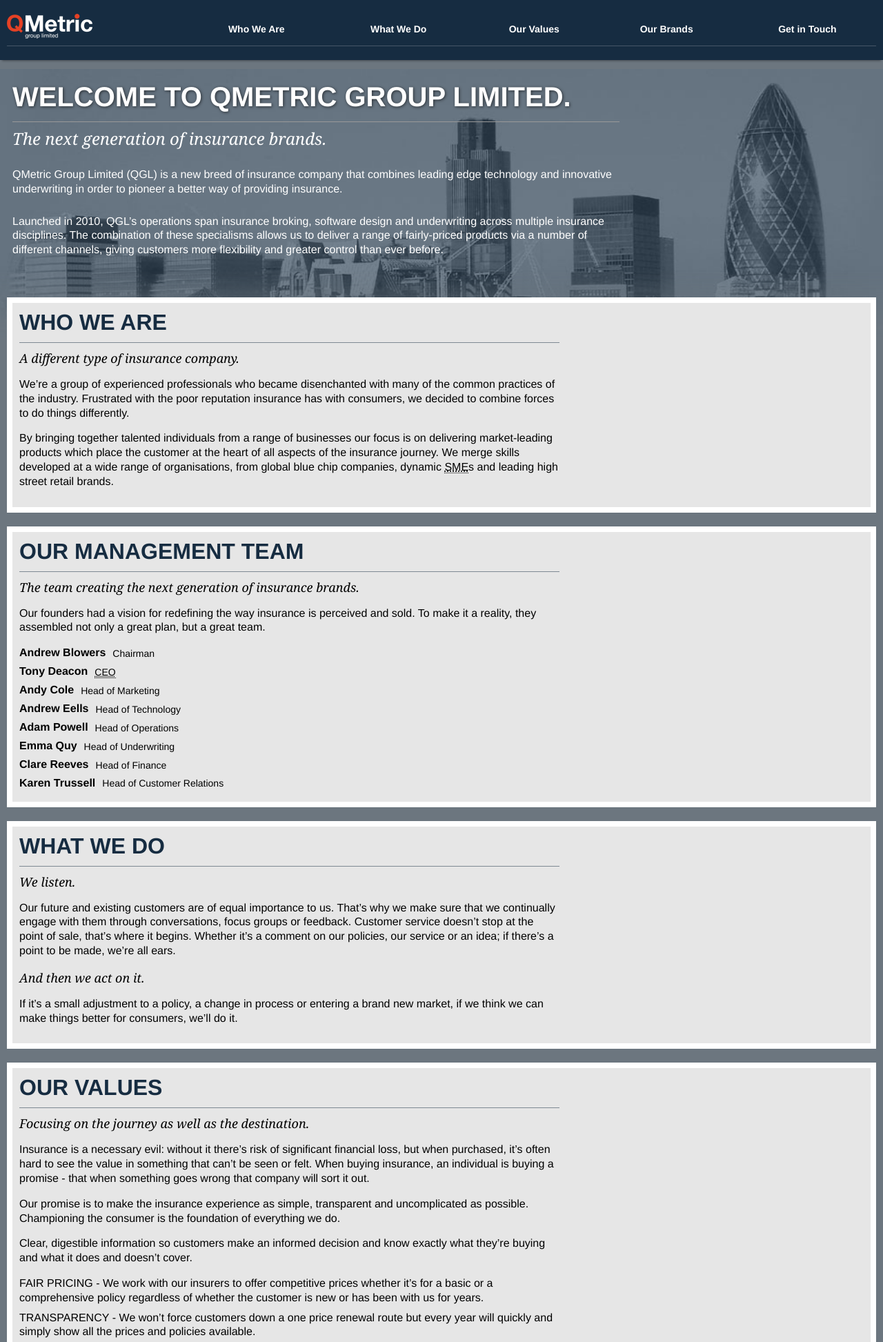
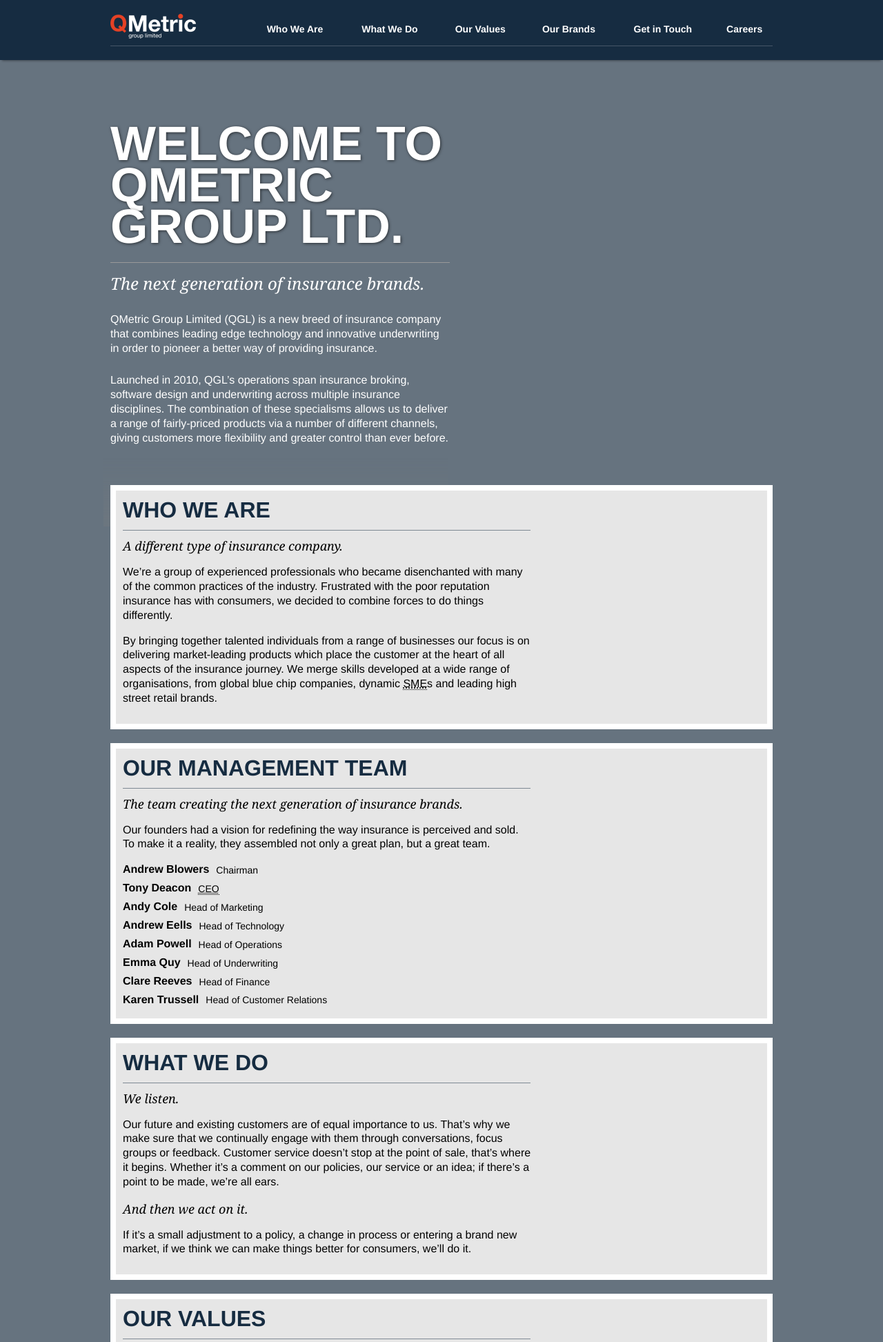
Before and after one commit to qmetric/qmg-website, a PHP site: page / in a window 1280 px wide. Shown: the top 1945 px of the page at 69% size. Run offline with PHP 8.4, Linux system fonts and the light colour scheme; some web fonts are replaced.

Commit message:
Early desktop styles

```diff
--- a/assets/css/qmetric.css
+++ b/assets/css/qmetric.css
@@ -452,7 +452,7 @@ table {
 body {
   font-size: 1em;
   font-family: "HelveticaNeueW01-55Roma", "Helvetica Neue", Helvetica, Arial, sans-serif;
-  background-color: #6c767f;
+  background-color: #66737f;
   -webkit-font-smoothing: antialiased;
 }
 p,
@@ -519,7 +519,7 @@ h1 {
 }
 @media only screen and (min-width: 46.875em) {
   .hdr-lrg {
-    font-size: 2.5em;
+    font-size: 3.125em;
     border-bottom: 1px solid #999999;
     padding-bottom: 0.3125em;
     -webkit-text-shadow: 1px 1px 4px rgba(0, 0, 0, 0.6);
@@ -528,6 +528,15 @@ h1 {
   }
   .hdr-sub-main {
     font-size: 1.5em;
+  }
+}
+@media only screen and (min-width: 78.125em) {
+  .hdr-lrg {
+    font-size: 4.375em;
+    line-height: 60px;
+  }
+  .hdr-sub-main {
+    font-weight: 200;
   }
 }
 .content {
@@ -594,6 +603,11 @@ h1 {
     padding-top: 6.25em;
   }
 }
+@media only screen and (min-width: 46.875em) {
+  .page {
+    padding-top: 5em;
+  }
+}
 @media only screen and (min-width: 56.25em) {
   .content-wrap {
     width: 64%;
@@ -602,6 +616,20 @@ h1 {
 @media only screen and (min-width: 78.125em) {
   .content-media > .img {
     display: none;
+  }
+  .fixed-width {
+    width: 980px;
+    margin-left: auto;
+    margin-right: auto;
+  }
+  .container {
+    background: url("../images/skyline-full.jpg") center bottom no-repeat fixed;
+    background-size: contain;
+  }
+}
+@media only screen and (min-width: 2000px) {
+  .container {
+    background-size: 80%;
   }
 }
 .site-header {
@@ -643,6 +671,14 @@ h1 {
 }
 .site-footer a {
   color: #f1f1f1;
+}
+.site-footer ul {
+  margin: 1em 0;
+  list-style-type: disc;
+  margin-left: 1em;
+}
+.site-footer li {
+  margin-bottom: 0.3125em;
 }
 .primary-nav {
   padding: 0 0.625em 0.3125em;
@@ -762,6 +798,18 @@ h1 {
     background-color: transparent;
   }
 }
+@media only screen and (min-width: 78.125em) {
+  .intro {
+    background-image: none;
+    width: 500px;
+    margin-top: 80px;
+  }
+  .intro hgroup,
+  .intro p {
+    width: 100%;
+    padding-left: 0;
+  }
+}
 .staff dt {
   font-weight: bold;
 }
--- a/assets/less/base/type.less
+++ b/assets/less/base/type.less
@@ -71,7 +71,7 @@ h1 {
 @media only screen and (min-width: @tablet) {
 
     .hdr-lrg {
-        font-size: @px40;
+        font-size: @px50;
         border-bottom: 1px solid @grayLight;
         padding-bottom: @px5;
         .text-shadow(1px 1px 4px rgba(0,0,0,.6));
@@ -82,3 +82,16 @@ h1 {
     }
 
 }
+
+@media only screen and (min-width: @desktop) {
+
+    .hdr-lrg {
+        font-size: @px60 + @px10;
+        line-height: 60px;
+    }
+
+    .hdr-sub-main {
+        font-weight: 200;
+    }
+
+}
--- a/assets/less/imports/vars.less
+++ b/assets/less/imports/vars.less
@@ -5,7 +5,7 @@
 // Site colours
 @darkBlue:              #162c41;
 @link:                  #e54125;
-@bodyBg:                #6c767f;
+@bodyBg:                #66737f;
 @contentBg:             #e6e6e6;
 @bdrGray:               #455667;
 
--- a/assets/less/layout/footer.less
+++ b/assets/less/layout/footer.less
@@ -13,4 +13,14 @@
     a {
         color: @offWhite;
     }
+
+    ul {
+        margin: 1em 0;
+        list-style-type: disc;
+        margin-left: 1em;
+    }
+
+    li {
+        margin-bottom: @px5;
+    }
 }
--- a/assets/less/layout/general.less
+++ b/assets/less/layout/general.less
@@ -73,6 +73,14 @@
 
 }
 
+@media only screen and (min-width: @tablet) {
+
+    .page {
+        padding-top: (@px60 + @px20);
+    }
+
+}
+
 @media only screen and (min-width: @desktopSmall) {
 
     .content-wrap {
@@ -87,4 +95,23 @@
         display: none;
     }
 
+    .fixed-width {
+        width: 980px;
+        margin-left: auto;
+        margin-right: auto;
+    }
+
+    .container {
+        background: url("@{imgPath}skyline-full.jpg") center bottom no-repeat fixed;
+        background-size: contain;
+    }
+
 }
+
+@media only screen and (min-width: 2000px) {
+
+    .container {
+        background-size: 80%;
+    }
+
+}
--- a/assets/less/modules/intro.less
+++ b/assets/less/modules/intro.less
@@ -38,3 +38,18 @@
     }
 
 }
+
+@media only screen and (min-width: @desktop) {
+
+    .intro {
+        background-image: none;
+        width: 500px;
+        margin-top: 80px;
+
+        hgroup, p {
+            width: 100%;
+            padding-left: 0;
+        }
+    }
+
+}
--- a/assets/scripts/modules/TermsLoader.js
+++ b/assets/scripts/modules/TermsLoader.js
@@ -7,7 +7,7 @@
             Implements: [Options, Events],
 
             options: {
-                sibLingSelector: '.terms-body' ,
+                siblingSelector: '.terms-body' ,
                 loadingClass: 'term-loading',
                 toggleClass: 'is-term-visible'
             },
@@ -18,7 +18,7 @@
                 this.setOptions(options);
 
                 this.container.addEvent(['click:relay(', this.selector, ')'].join(''), function(event, element) {
-                    var termContainer = element.getParent().getSiblings(this.options.sibLingSelector)[0];
+                    var termContainer = element.getParent().getSiblings(this.options.siblingSelector)[0];
 
                     // Don't load the content more than once
                     (termContainer.getChildren().length > 0) ?
--- a/index.html
+++ b/index.html
@@ -24,6 +24,7 @@
             </nav>
 
             <header class="site-header" role="banner">
+                <div class="fixed-width">
                     <h1 class="site-title ir"><a href="#">QMetric Group Limited</a></h1>
                     <nav id="nav" class="cf" role="navigation">
                         <h1 class="visuallyhidden">Site Navigation</h1>
@@ -33,15 +34,17 @@
                             <li><a href="#our-values">Our Values</a></li>
                             <li><a href="#our-brands">Our Brands</a></li>
                             <li><a href="#get-in-touch">Get in Touch</a></li>
+                            <li><a href="#careers">Careers</a></li>
                         </ul>
                     </nav>
+                </div>
             </header>
 
-            <div class="page" role="main" id="content">
+            <div class="page fixed-width" role="main" id="content">
 
                 <section class="intro">
                     <hgroup>
-                        <h1 class="hdr-lrg">Welcome to QMetric Group Limited.</h1>
+                        <h1 class="hdr-lrg">Welcome to QMetric Group LTD.</h1>
                         <h2 class="hdr-sub-main">The next generation of insurance brands.</h2>
                     </hgroup>
                     <p>QMetric Group Limited (QGL) is a new breed of insurance company that combines leading edge technology and innovative underwriting in order to pioneer a better way of providing insurance.</p>
@@ -235,7 +238,7 @@
             </div>
 
             <footer class="site-footer cf" role="contentinfo">
-                <section>
+                <section class="fixed-width">
                     <h2 class="visuallyhidden">Site Information</h2>
                     <p class="copyright">&copy; <span class="date-year"></span> QMetric Group <abbr title="Limited">LTD</abbr></p>
 
```
Also changed, not shown: assets/images/skyline-full.jpg (added). Lines whose indentation alone changed are shown as unchanged.
